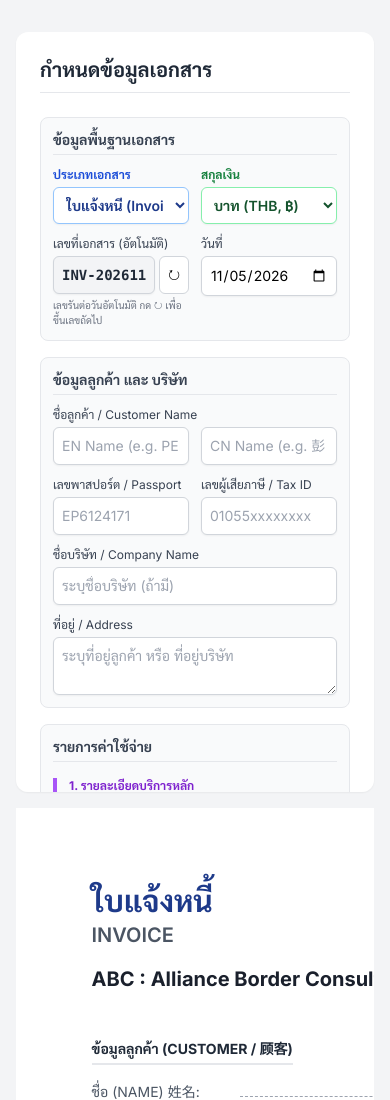
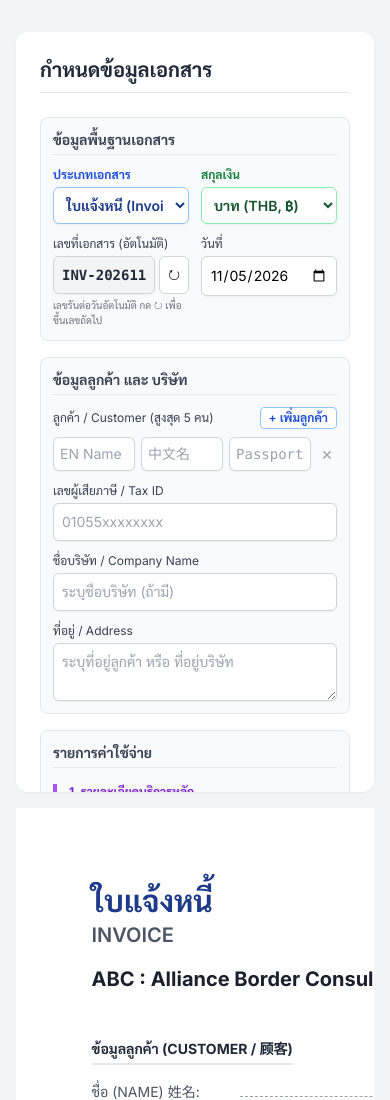
Before and after one commit to toey99/abc-bill, a plain HTML site: page index.html in a window 390 px wide. Shown: the top 1100 px of the page. Drawn offline with nearby package versions, Linux system fonts and the light colour scheme.

Commit message:
Support up to 5 customers per bill with a single customer-list table
Co-Authored-By: Claude Fable 5.1 <noreply@anthropic.com>
Claude-Session: https://claude.ai/code/session_01AXHKudNADBBU62u1pMDDDb

```diff
--- a/index.html
+++ b/index.html
@@ -106,25 +106,19 @@
                     <h3 class="text-sm font-semibold text-gray-700 mb-3 border-b pb-1">ข้อมูลลูกค้า และ บริษัท</h3>
                     <div class="space-y-3">
 
-                        <!-- ชื่อลูกค้า / บุคคล -->
+                        <!-- รายชื่อลูกค้า (หลายคนได้) -->
                         <div>
-                            <label class="block text-xs font-medium text-gray-700">ชื่อลูกค้า / Customer Name</label>
-                            <div class="grid grid-cols-2 gap-3 mt-1">
-                                <input type="text" id="input-en-name" class="block w-full rounded-md border-gray-300 shadow-sm focus:border-blue-500 focus:ring-blue-500 p-2 border text-sm" placeholder="EN Name (e.g. PENG LEI)">
-                                <input type="text" id="input-cn-name" class="block w-full rounded-md border-gray-300 shadow-sm focus:border-blue-500 focus:ring-blue-500 p-2 border text-sm" placeholder="CN Name (e.g. 彭 磊)">
+                            <div class="flex items-center justify-between">
+                                <label class="block text-xs font-medium text-gray-700">ลูกค้า / Customer (สูงสุด 5 คน)</label>
+                                <button type="button" id="btn-add-customer" class="text-xs font-semibold text-blue-700 hover:text-blue-900 border border-blue-300 rounded px-2 py-0.5 bg-white">+ เพิ่มลูกค้า</button>
                             </div>
+                            <div id="customer-list" class="mt-2 space-y-2"></div>
                         </div>
 
-                        <!-- พาสปอร์ต และ เลขเสียภาษี -->
-                        <div class="grid grid-cols-2 gap-3">
-                            <div>
-                                <label class="block text-xs font-medium text-gray-700">เลขพาสปอร์ต / Passport</label>
-                                <input type="text" id="input-passport" class="mt-1 block w-full rounded-md border-gray-300 shadow-sm focus:border-blue-500 focus:ring-blue-500 p-2 border text-sm" placeholder="EP6124171">
-                            </div>
+                        <!-- เลขเสียภาษี -->
                         <div>
                             <label class="block text-xs font-medium text-gray-700">เลขผู้เสียภาษี / Tax ID</label>
                             <input type="text" id="input-tax-id" class="mt-1 block w-full rounded-md border-gray-300 shadow-sm focus:border-blue-500 focus:ring-blue-500 p-2 border text-sm" placeholder="01055xxxxxxxx">
-                            </div>
                         </div>
 
                         <!-- ชื่อบริษัท และ ที่อยู่ -->
@@ -223,7 +217,7 @@
                     <div class="col-span-8 space-y-2">
                         <p class="text-sm font-bold text-gray-800 mb-2 border-b-2 border-gray-200 pb-1 w-fit">ข้อมูลลูกค้า (CUSTOMER / 顾客)</p>
 
-                        <div class="grid grid-cols-[140px_1fr] items-baseline gap-2">
+                        <div id="row-single-name" class="grid grid-cols-[140px_1fr] items-baseline gap-2">
                             <span class="text-sm text-gray-600">ชื่อ (NAME) 姓名:</span>
                             <div class="text-md font-semibold text-gray-900 border-b border-dashed border-gray-400 pb-0.5 leading-snug min-h-[1.5rem]">
                                 <span id="view-en-name"></span>
@@ -251,7 +245,7 @@
                             <div class="text-md font-bold text-gray-900 border-b border-dashed border-gray-400 pb-0.5 mt-1 text-right" id="view-date"></div>
                         </div>
 
-                        <div class="flex flex-col mb-3">
+                        <div id="row-single-passport" class="flex flex-col mb-3">
                             <span class="text-sm text-gray-600">เลขพาสปอร์ต (PASSPORT):</span>
                             <div class="text-md font-semibold text-gray-900 border-b border-dashed border-gray-400 pb-0.5 mt-1 text-right" id="view-passport"></div>
                         </div>
@@ -261,6 +255,21 @@
                             <div class="text-md font-semibold text-gray-900 border-b border-dashed border-gray-400 pb-0.5 mt-1 text-right" id="view-tax-id"></div>
                         </div>
                     </div>
+                </div>
+
+                <!-- Customer list (shown only when more than one customer) -->
+                <div id="customer-table-block" class="hidden mb-6">
+                    <p class="text-sm font-bold text-gray-800 mb-2 border-b-2 border-gray-200 pb-1 w-fit">รายชื่อลูกค้า (CUSTOMER LIST / 顾客名单) — <span id="view-customer-count"></span></p>
+                    <table class="w-full border-collapse border border-gray-300 text-sm">
+                        <thead>
+                            <tr class="bg-gray-50">
+                                <th class="border border-gray-300 px-3 py-1.5 text-center w-10 text-gray-600 font-semibold">#</th>
+                                <th class="border border-gray-300 px-3 py-1.5 text-left text-gray-600 font-semibold">ชื่อ (NAME) 姓名</th>
+                                <th class="border border-gray-300 px-3 py-1.5 text-left w-56 text-gray-600 font-semibold">เลขพาสปอร์ต (PASSPORT NO) 护照号</th>
+                            </tr>
+                        </thead>
+                        <tbody id="customer-table-body"></tbody>
+                    </table>
                 </div>
 
                 <!-- Table Header -->
@@ -403,6 +412,48 @@
             window.print();
         }
 
+        // ===== Customer list (1–5 people) =====
+        const MAX_CUSTOMERS = 5;
+        function customerRowHtml(idx) {
+            return `
+                <div class="customer-row grid grid-cols-[1fr_1fr_1fr_auto] gap-1.5 items-center" data-idx="${idx}">
+                    <input type="text" class="cust-en block w-full rounded-md border-gray-300 shadow-sm focus:border-blue-500 focus:ring-blue-500 p-1.5 border text-sm" placeholder="EN Name">
+                    <input type="text" class="cust-cn block w-full rounded-md border-gray-300 shadow-sm focus:border-blue-500 focus:ring-blue-500 p-1.5 border text-sm" placeholder="中文名">
+                    <input type="text" class="cust-pp block w-full rounded-md border-gray-300 shadow-sm focus:border-blue-500 focus:ring-blue-500 p-1.5 border text-sm font-mono" placeholder="Passport">
+                    <button type="button" class="cust-del text-gray-400 hover:text-red-600 px-1 text-lg leading-none" title="ลบ">×</button>
+                </div>`;
+        }
+        function addCustomerRow(focus = true) {
+            const list = document.getElementById('customer-list');
+            if (list.children.length >= MAX_CUSTOMERS) return;
+            list.insertAdjacentHTML('beforeend', customerRowHtml(list.children.length));
+            const row = list.lastElementChild;
+            row.querySelectorAll('input').forEach(i => i.addEventListener('input', updateBill));
+            row.querySelector('.cust-del').addEventListener('click', () => {
+                if (list.children.length === 1) { row.querySelectorAll('input').forEach(i => i.value = ''); }
+                else row.remove();
+                refreshCustomerButtons(); updateBill();
+            });
+            refreshCustomerButtons();
+            if (focus) row.querySelector('.cust-en').focus();
+        }
+        function refreshCustomerButtons() {
+            const list = document.getElementById('customer-list');
+            const btn = document.getElementById('btn-add-customer');
+            btn.disabled = list.children.length >= MAX_CUSTOMERS;
+            btn.classList.toggle('opacity-40', btn.disabled);
+        }
+        function getCustomers() {
+            return [...document.querySelectorAll('#customer-list .customer-row')].map(r => ({
+                en: r.querySelector('.cust-en').value.trim(),
+                cn: r.querySelector('.cust-cn').value.trim(),
+                pp: r.querySelector('.cust-pp').value.trim()
+            })).filter(c => c.en || c.cn || c.pp);
+        }
+        const esc = (t) => String(t).replace(/[&<>"]/g, c => ({'&':'&amp;','<':'&lt;','>':'&gt;','"':'&quot;'}[c]));
+        const nameHtml = (c) => `<span class="font-semibold">${esc(c.en)}</span>${c.cn ? ` <span class="text-gray-700">[${esc(c.cn)}]</span>` : ''}`;
+        const personsLabel = (n) => `${n} ท่าน (${n} person${n > 1 ? 's' : ''} / 共${n}人)`;
+
         // Helper to set view value with fallback for dotted lines
         function setViewValue(elementId, value) {
             const el = document.getElementById(elementId);
@@ -418,10 +469,12 @@
             const docType = document.getElementById('input-doc-type').value;
             const currencyType = document.getElementById('input-currency').value;
             const docNo = document.getElementById('input-doc-no').value;
-            const enName = document.getElementById('input-en-name').value;
-            const cnName = document.getElementById('input-cn-name').value;
+            const customers = getCustomers();
+            const single = customers.length <= 1 ? (customers[0] || {en:'',cn:'',pp:''}) : null;
+            const enName = single ? single.en : '';
+            const cnName = single ? single.cn : '';
+            const passport = single ? single.pp : '';
             const date = document.getElementById('input-date').value;
-            const passport = document.getElementById('input-passport').value;
 
             // New Company Fields
             const companyName = document.getElementById('input-company-name').value;
@@ -463,6 +516,22 @@
             setViewValue('view-date', formatDateLong(date));
             setViewValue('view-passport', passport);
 
+            // single vs multi customer layout
+            const isMulti = customers.length > 1;
+            document.getElementById('row-single-name').classList.toggle('hidden', isMulti);
+            document.getElementById('row-single-passport').classList.toggle('hidden', isMulti);
+            const ctBlock = document.getElementById('customer-table-block');
+            ctBlock.classList.toggle('hidden', !isMulti);
+            if (isMulti) {
+                document.getElementById('view-customer-count').innerText = personsLabel(customers.length);
+                document.getElementById('customer-table-body').innerHTML = customers.map((c, i) => `
+                    <tr>
+                        <td class="border border-gray-300 px-3 py-1.5 text-center text-gray-500">${i + 1}</td>
+                        <td class="border border-gray-300 px-3 py-1.5">${nameHtml(c)}</td>
+                        <td class="border border-gray-300 px-3 py-1.5 font-mono">${esc(c.pp)}</td>
+                    </tr>`).join('');
+            }
+
             // Set new fields (Removed the long manual spacer string)
             setViewValue('view-company-name', companyName);
             setViewValue('view-company-address', companyAddress);
@@ -477,11 +546,15 @@
 
             // Build client info summary for table row 1
             let clientInfoHtml = '';
+            if (isMulti) {
+                clientInfoHtml += `<p>จำนวนลูกค้า: <span class="font-semibold">${personsLabel(customers.length)}</span> — ตามรายชื่อด้านบน (see customer list above / 见上方名单)</p>`;
+            } else {
                 if(enName || cnName) {
-                clientInfoHtml += `<p>ชื่อ (NAME) 姓名: <span class="font-semibold">${enName}</span> ${cnName ? `[<span class="font-semibold">${cnName}</span>]` : ''}</p>`;
+                    clientInfoHtml += `<p>ชื่อ (NAME) 姓名: ${nameHtml(single)}</p>`;
                 }
                 if(passport) {
-                clientInfoHtml += `<p>เลขที่พาสปอร์ต (PASSPORT NO) 护照号: <span class="font-semibold">${passport}</span></p>`;
+                    clientInfoHtml += `<p>เลขที่พาสปอร์ต (PASSPORT NO) 护照号: <span class="font-semibold font-mono">${esc(passport)}</span></p>`;
+                }
             }
 
             // Item 1: Service
@@ -577,7 +650,6 @@
 
         const inputIds = [
             'input-doc-type', 'input-currency', 'input-doc-no', 'input-date',
-            'input-en-name', 'input-cn-name', 'input-passport',
             'input-company-name', 'input-company-address', 'input-tax-id', // New inputs added to listener
             'input-service-type', 'input-service-amount',
             'input-travel-type', 'input-travel-amount',
@@ -586,6 +658,7 @@
 
         document.getElementById('input-doc-type').addEventListener('change', generateDocNo);
         document.getElementById('input-date').addEventListener('change', generateDocNo);
+        document.getElementById('btn-add-customer').addEventListener('click', () => addCustomerRow(true));
         document.getElementById('btn-regen').addEventListener('click', () => { commitDocNo(); generateDocNo(); });
 
         inputIds.forEach(id => {
@@ -603,6 +676,7 @@
             // General Details
             document.getElementById('input-doc-type').value = "invoice";
             document.getElementById('input-currency').value = "THB";
+            addCustomerRow(false);
             document.getElementById('input-date').value = todayISO();
             generateDocNo();
 
```
Also changed, not shown: 1 other file. Lines whose indentation alone changed are shown as unchanged.
